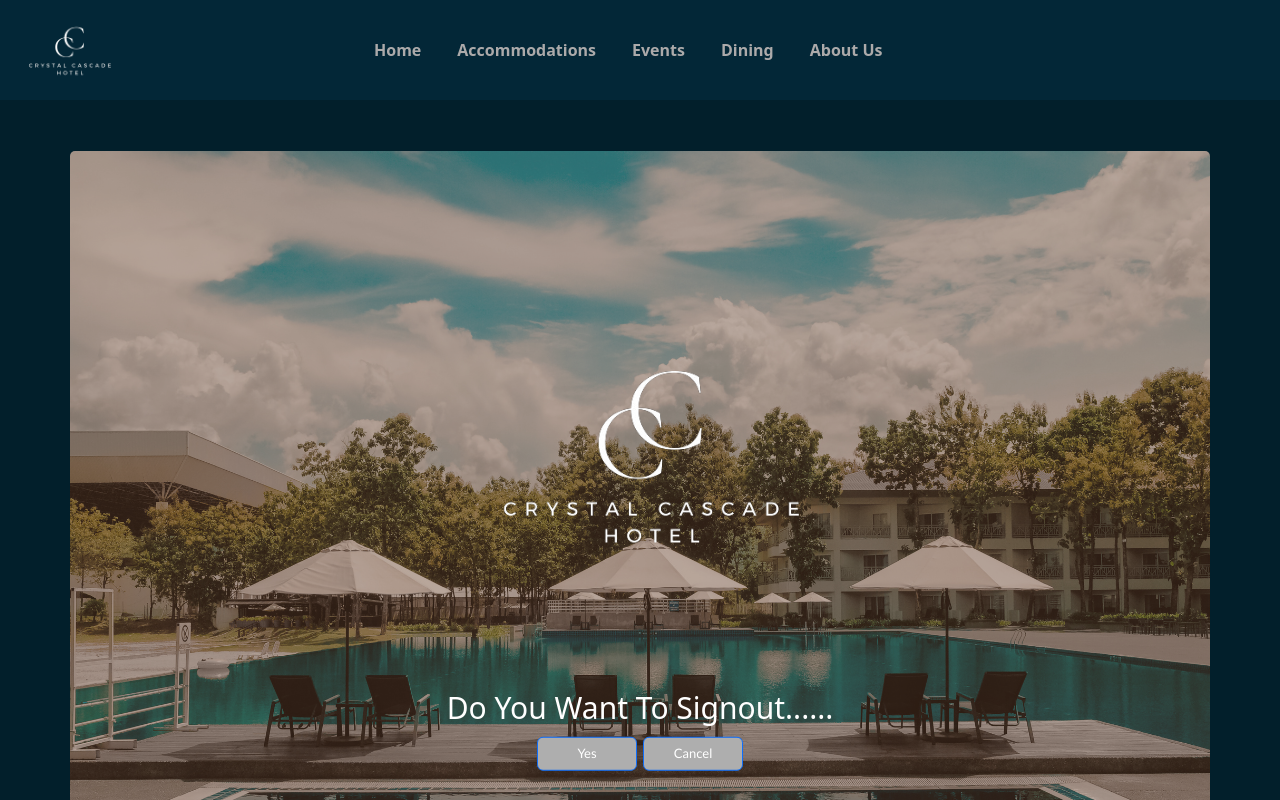
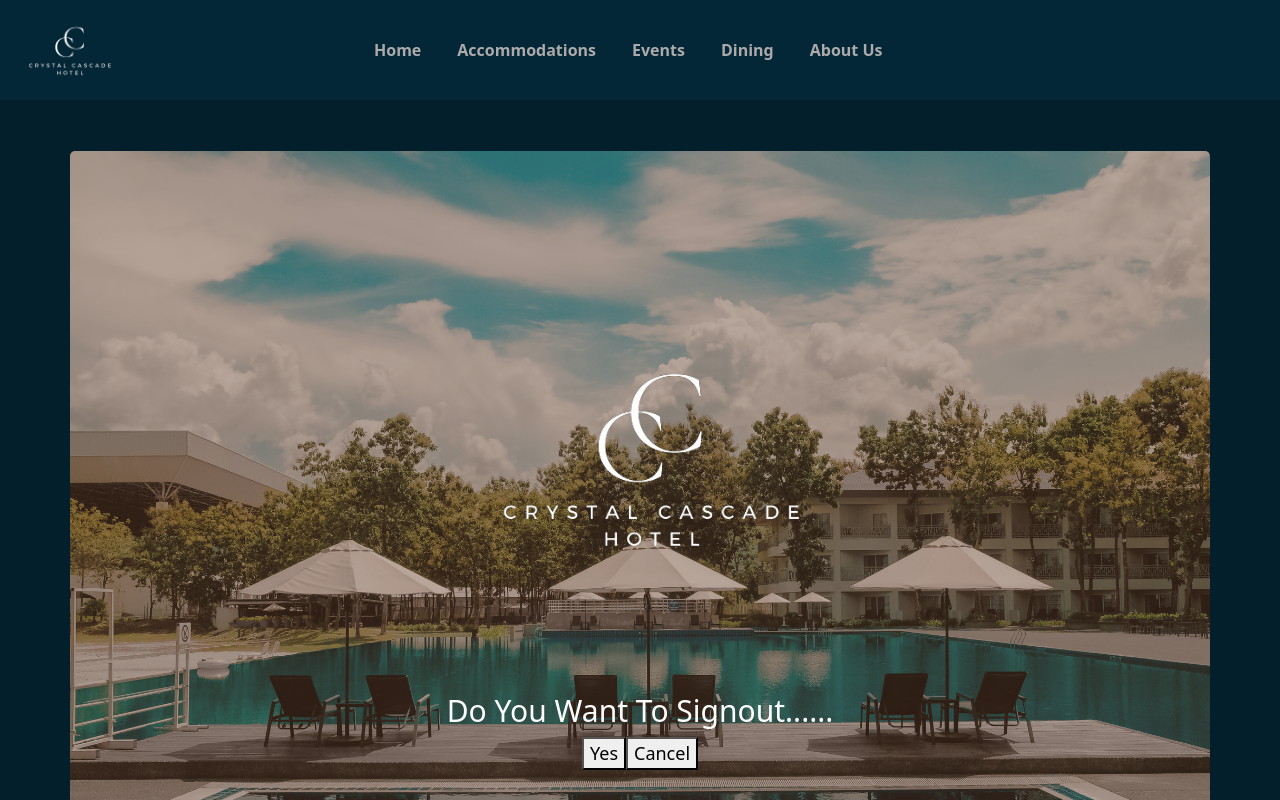
Before and after one commit to shakeeb2001/Final-Full-Stack-Project, a React (Create React App) app in the folder Frontend/front/: page /signout in a window 1280 px wide. Shown: the top 800 px of the page. Built offline with nearby package versions, Linux system fonts and the light colour scheme.

Commit message:
final-commit

```diff
--- a/Frontend/front/src/pages/signout.js
+++ b/Frontend/front/src/pages/signout.js
@@ -30,10 +30,10 @@
       <Form className='overlay-form-one'>
         <img src={loginIcon} alt="Login Icon" className="login-icon" />
         <h3>Do You want To Signout......</h3>
-        <button type='button' className='btn btn-primary' onClick={handleSignout}>
+        <button type='button'  onClick={handleSignout}>
           Yes
         </button>
-        <button type='button' className='btn btn-primary' onClick={handleCancel}>
+        <button type='button'  onClick={handleCancel}>
           Cancel
         </button>
       </Form>
```
